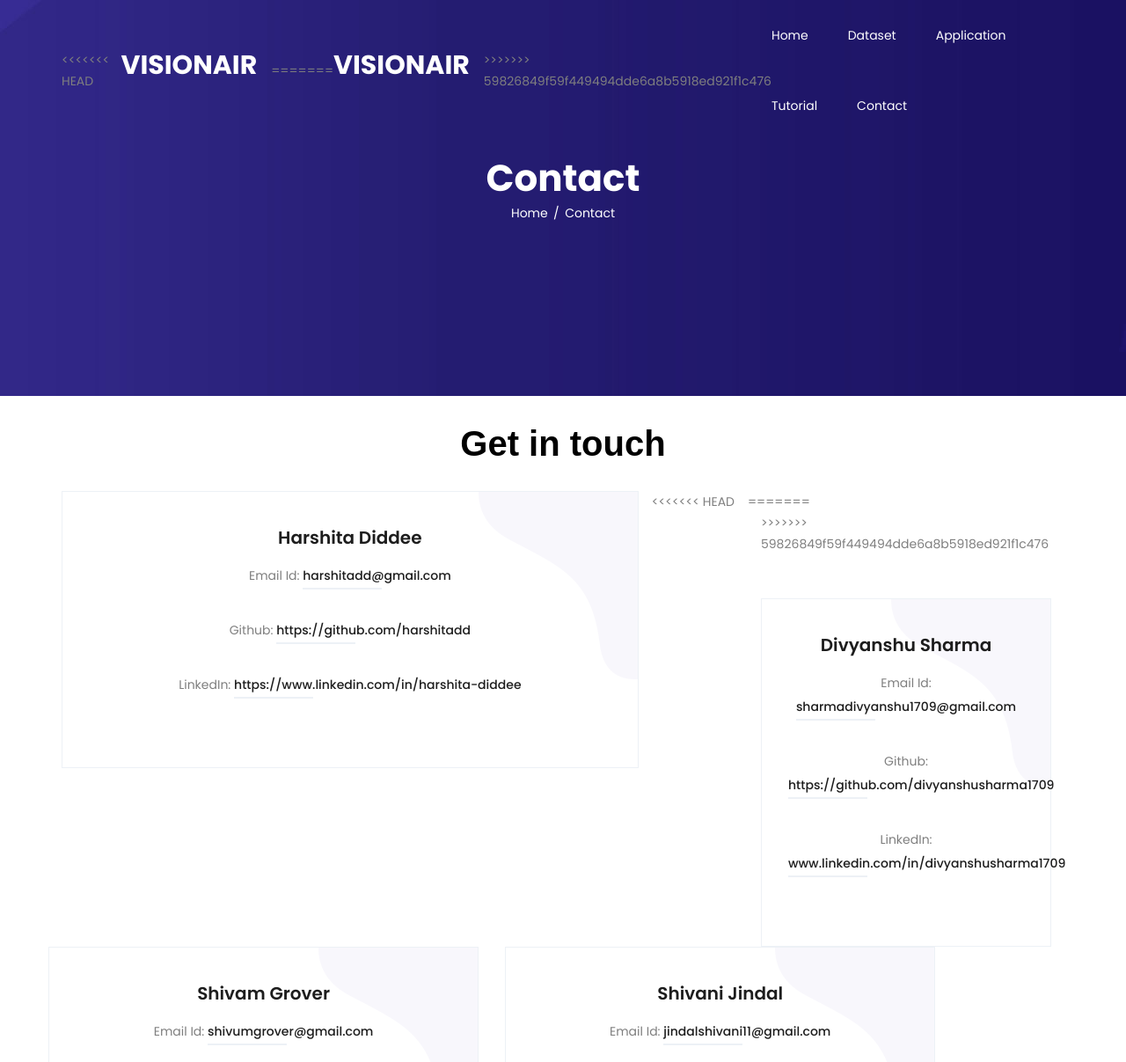
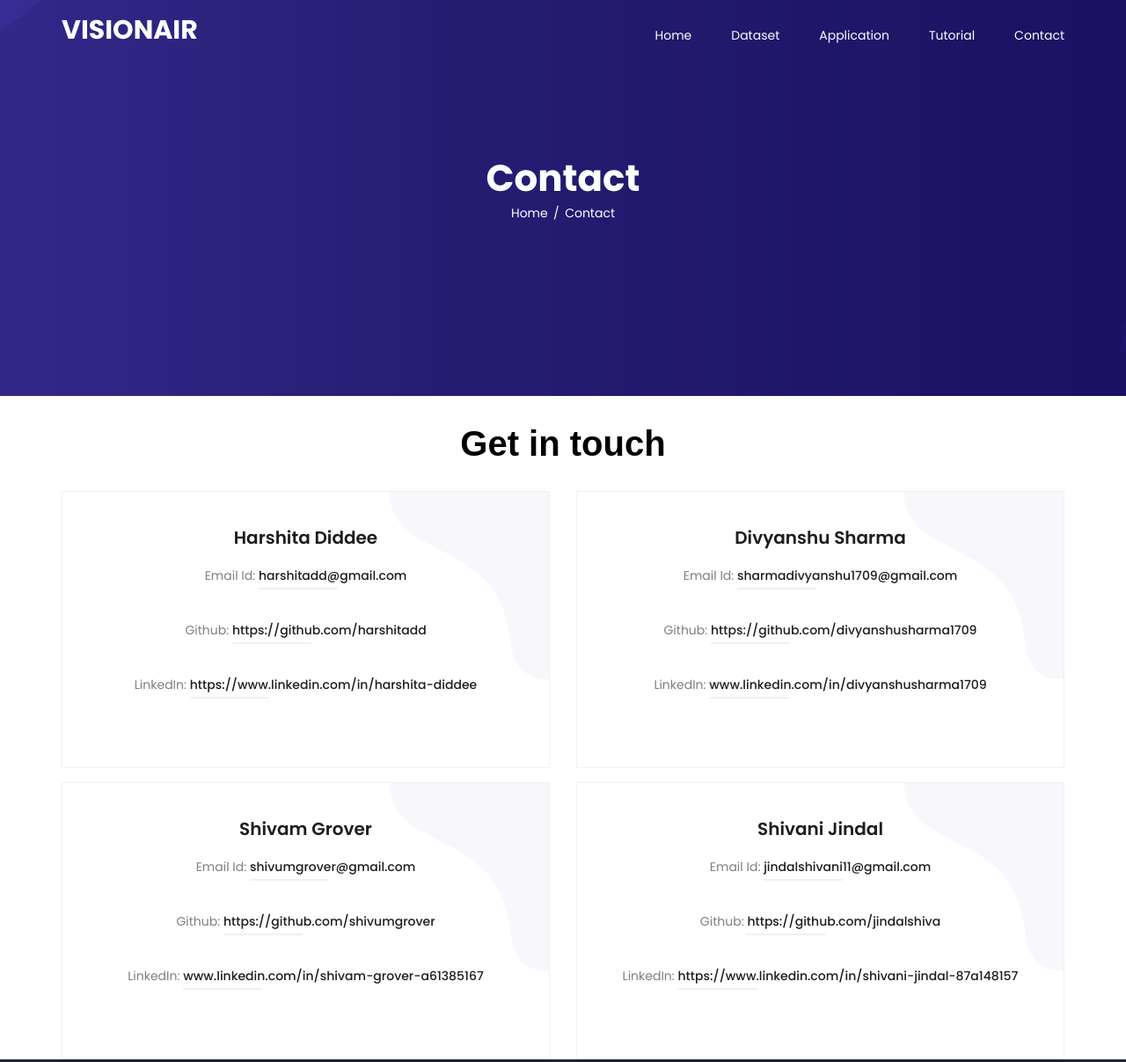
Before and after one commit to Vision-Air/Vision-Air.github.io, a plain HTML site: page contact.html in a window 1280 px wide. Shown: the top 1207 px of the page at 88% size. Drawn offline with Linux system fonts and the light colour scheme.

Commit message:
Fix contact page

```diff
--- a/contact.html
+++ b/contact.html
@@ -24,11 +24,8 @@
             <nav class="navbar navbar-expand-lg navbar-light">
                 <div class="container">
                     <!-- Brand and toggle get grouped for better mobile display -->
-<<<<<<< HEAD
                     <a class="navbar-brand logo_h" href="index.html">VisionAIR</a>
-=======
-                    <a class="navbar-brand logo_h" href="index.html">VisionAir</a>
->>>>>>> 59826849f59f449494dde6a8b5918ed921f1c476
+
                     <button class="navbar-toggler" type="button" data-toggle="collapse" data-target="#navbarSupportedContent" aria-controls="navbarSupportedContent" aria-expanded="false" aria-label="Toggle navigation">
                         <span class="icon-bar"></span>
                         <span class="icon-bar"></span>
@@ -97,12 +94,7 @@
 
 
 
-
-<<<<<<< HEAD
-                <div class="col-lg-4">
-=======
                 <div class="col">
->>>>>>> 59826849f59f449494dde6a8b5918ed921f1c476
                     <div class="single-service" style="text-align: center;">
 
                         <div class="service-content">
```
